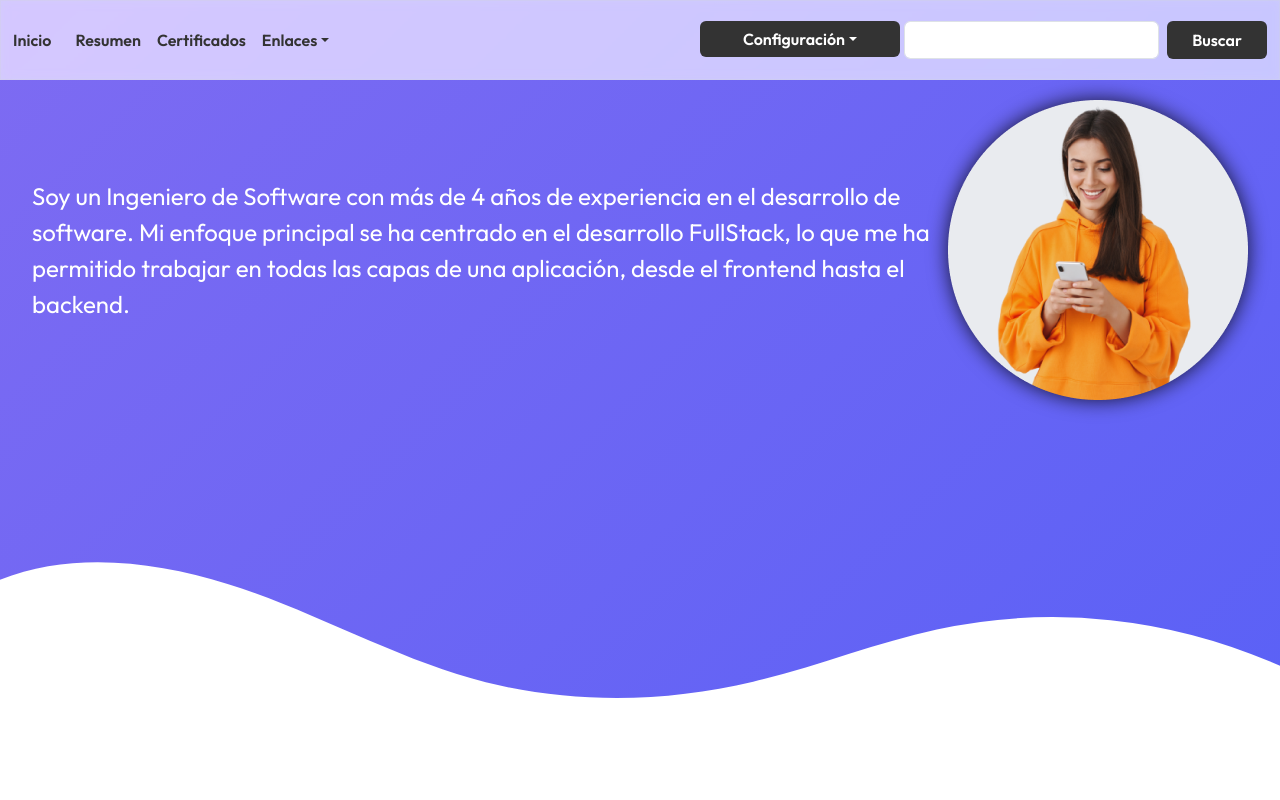
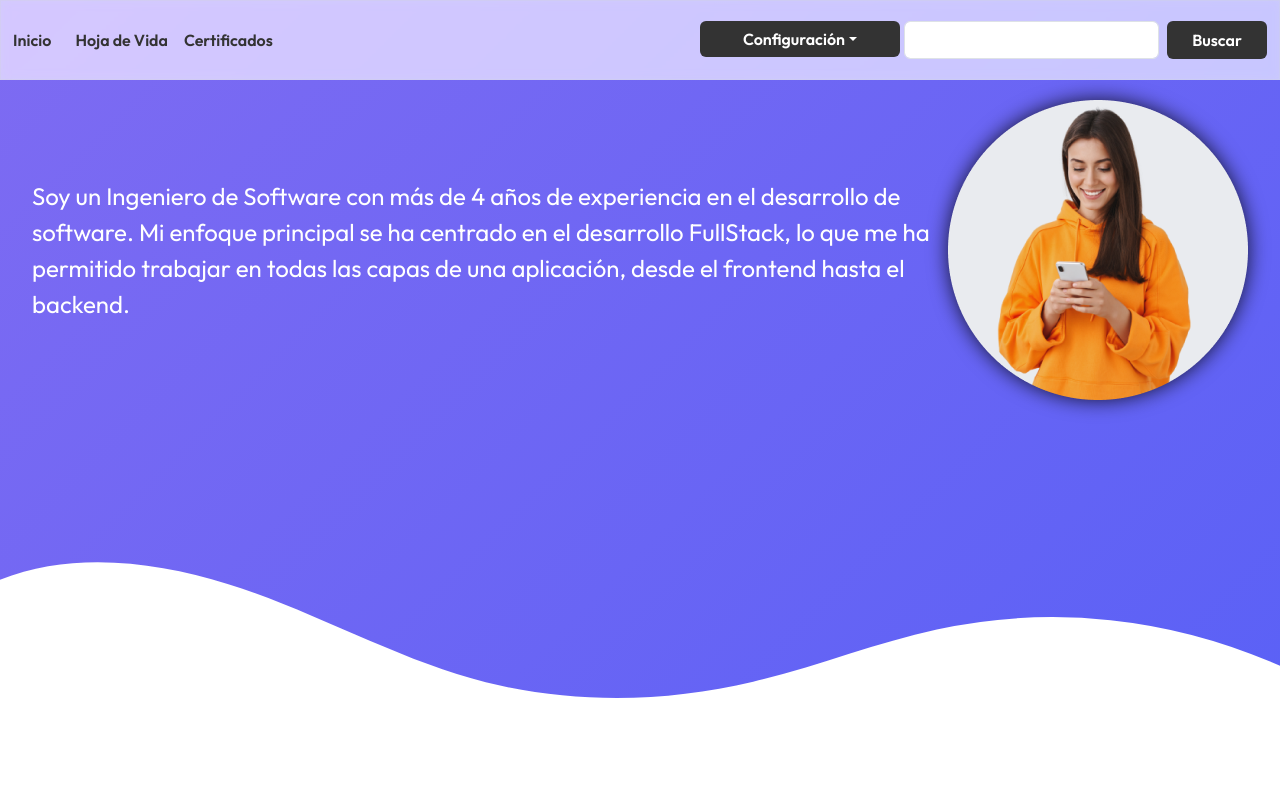
Before and after one commit to watter08/portafolio-spa, a React (Vite) app: page / in a window 1280 px wide. Shown: the top 800 px of the page. Built offline with nearby package versions, Linux system fonts and the light colour scheme.

Commit message:
resume name fixed and links of the navbar component was incorporated

```diff
--- a/src/Views/HomeView.jsx
+++ b/src/Views/HomeView.jsx
@@ -102,7 +102,7 @@ function HomeView(){
                 </div>
             </div>
 
-            <div className="certificate-container table-responsive">
+            <div className="certificate-container table-responsive" id='Certificates'>
                 <CertificateSection
                 certificateLabel={certificateLabel}
                 header={certificateheaders}
--- a/src/components/Navbars/MappingNavbarLinks.jsx
+++ b/src/components/Navbars/MappingNavbarLinks.jsx
@@ -22,7 +22,7 @@ const MappingNavbarLinks = ({ Links = []}) => (
    Links && Links?.length > 0 ? Links.map(link => (
       link && link.IsDropDown ? (
         <li className="nav-item dropdown" key={`${link}_1`}>
-          <a className="nav-link dropdown-toggle" href="#" role="button" data-bs-toggle="dropdown" aria-expanded="false">
+          <a className="nav-link dropdown-toggle"  href={link?.Link} role="button" data-bs-toggle="dropdown" aria-expanded="false">
             {link?.Title}
           </a>
           <ul className="dropdown-menu">
@@ -31,7 +31,7 @@ const MappingNavbarLinks = ({ Links = []}) => (
         </li>
       ) : (
         <li className="nav-item" key={`${link?.Title}_2`}>
-          <a className="nav-link active" aria-current="page" href="#">{link?.Title}</a>
+          <a className="nav-link active" aria-current="page" target={String(link?.Link).startsWith("#") ? "" : "_blank"} rel='noreferrer' href={link?.Link}>{link?.Title}</a>
         </li>
       )
     )) : ''
--- a/src/logic/const/certificates.const.js
+++ b/src/logic/const/certificates.const.js
@@ -12,7 +12,7 @@ export const CertificateList = [
     "Sql_Basic.pdf",
     "Sql_Intermediate.pdf",
     "IT_Technician.jpeg",
-    "Watter's Resume.pdf",
+    "Watter Resume.pdf",
     "Profile.pdf"
 ];
 
@@ -133,7 +133,7 @@ export const data = {
             Title:'Hoja de Vida',
             Details: 'Currículum vitae de Watter. Resumen profesional y experiencia laboral en el campo de la tecnología y desarrollo de software.',
             Platform: 'Experiencias',
-            Link:'/src/assets/certificates/Watter\'s_Resume.pdf',
+            Link:'/src/assets/certificates/Watter Resume.pdf',
             Image:'/src/assets/certificates/icons/resume.png'
         },
         {
@@ -240,7 +240,7 @@ export const data = {
             Title: 'Watter\'s Resume',
             Details: 'Watter\'s professional resume. Overview of professional background and experience in technology and software development.',
             Platform: 'Experiences',
-            Link: '/src/assets/certificates/Watter\'s_Resume.pdf',
+            Link: '/src/assets/certificates/Watter Resume.pdf',
             Image: '/src/assets/certificates/icons/resume.png'
         },
         {
--- a/src/logic/const/navbar.const.js
+++ b/src/logic/const/navbar.const.js
@@ -8,8 +8,8 @@ export const NavbarInit = {
         Links:[
             {
                 IsDropDown: false,
-                Title: 'Resumen',
-                Link:'#Resume',
+                Title: 'Hoja de Vida',
+                Link:`http://localhost:5173/src/assets/certificates/Watter Resume.pdf`,
                 Drops:[]
              },
              {
@@ -17,25 +17,6 @@ export const NavbarInit = {
                 Title: 'Certificados',
                 Link:'#Certificates',
                 Drops:[]
-             },
-             {
-                IsDropDown: true,
-                Title: 'Enlaces',
-                Link:'#',
-                Drops:[
-                    {
-                        IsDropDown: false,
-                        Title: 'Portafolio',
-                        Link:'#',
-                        Drops:[]
-                     },
-                     {
-                         IsDropDown: false,
-                         Title: 'Hoja de Vida',
-                         Link:'#',
-                         Drops:[]
-                      },
-                ]
              }
         ]
     },
@@ -49,7 +30,7 @@ export const NavbarInit = {
             {
                 IsDropDown: false,
                 Title: 'Resume',
-                Link:'#Resume',
+                Link:`http://localhost:5173/src/assets/certificates/Watter Resume.pdf`,
                 Drops:[]
              },
              {
@@ -57,25 +38,6 @@ export const NavbarInit = {
                 Title: 'Certificates',
                 Link:'#Certificates',
                 Drops:[]
-             },
-             {
-                IsDropDown: true,
-                Title: 'Links',
-                Link:'#',
-                Drops:[
-                    {
-                        IsDropDown: false,
-                        Title: 'Briefcase',
-                        Link:'#',
-                        Drops:[]
-                     },
-                     {
-                         IsDropDown: false,
-                         Title: 'Curriculum Vitae',
-                         Link:'#',
-                         Drops:[]
-                      },
-                ]
              }
         ]
     }
```
Also changed, not shown: 1 other file (tests, documents, lock files or other folders).
